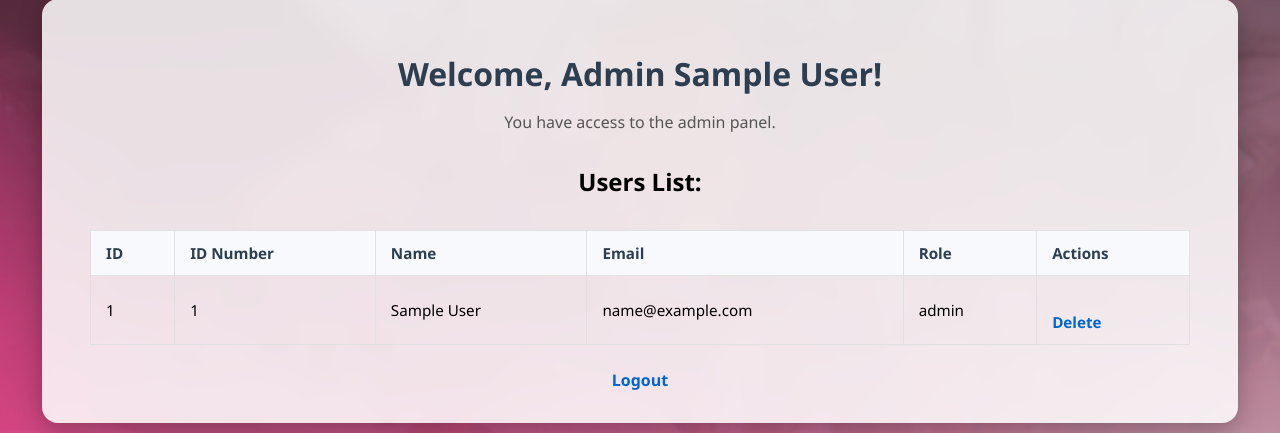
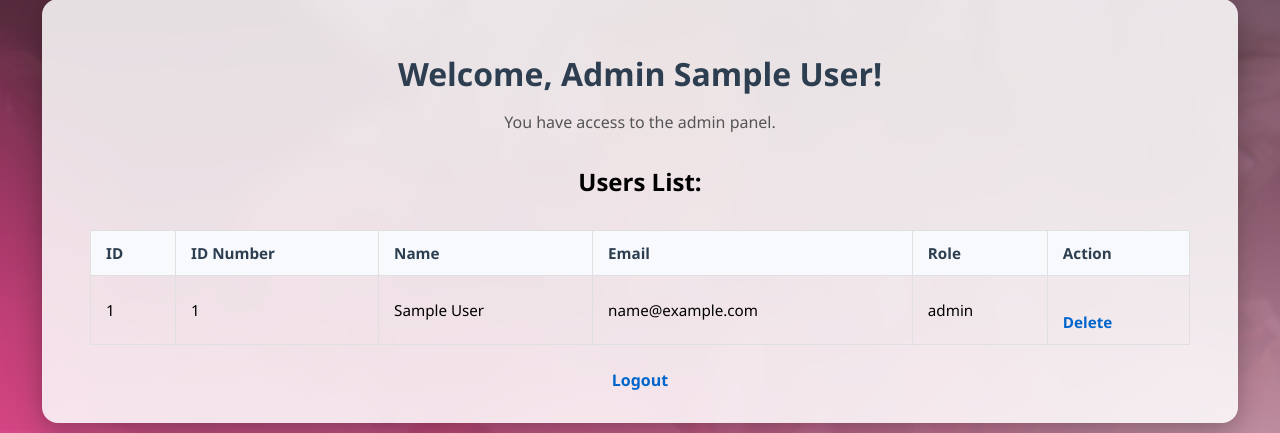
Before and after one commit to Hiroooqqqt/CampusGo-Website, a PHP site: page /admin.php in a window 1280 px wide. Shown: the part 189-622 px from the top of the page. Run offline with PHP 8.4, Linux system fonts and the light colour scheme; the visitor is signed in with stand-in values (Sample User, id 1); tables that the repository leaves empty or names only in its code hold one stand-in row (values such as "Sample post").

Commit message:
Correct the grammar, trial commit
Date: May 12, 2025

```diff
--- a/admin.php
+++ b/admin.php
@@ -42,7 +42,7 @@ $usersResult = $conn->query($usersSql);
                 <th>Name</th>
                 <th>Email</th>
                 <th>Role</th>
-                <th>Actions</th>
+                <th>Action</th>
             </tr>
             <?php while ($row = $usersResult->fetch_assoc()) { ?>
             <tr data-id="<?php echo $row['id']; ?>">
```
